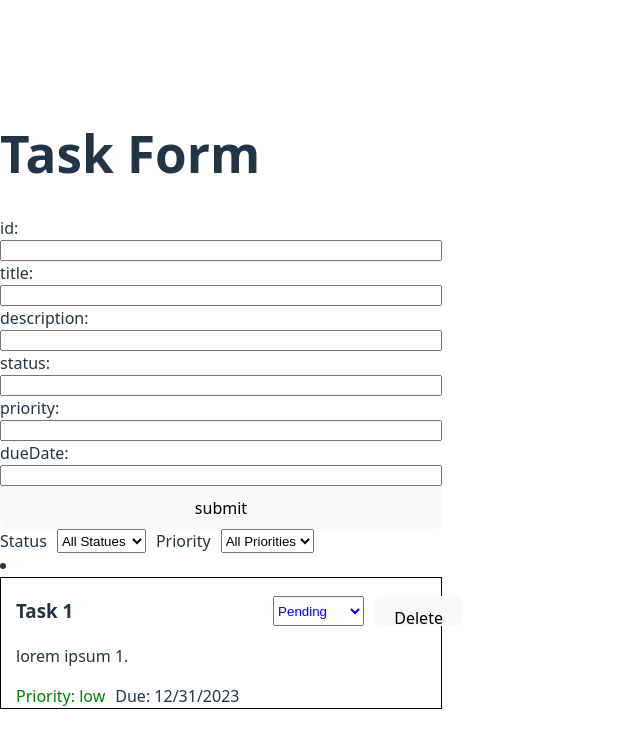
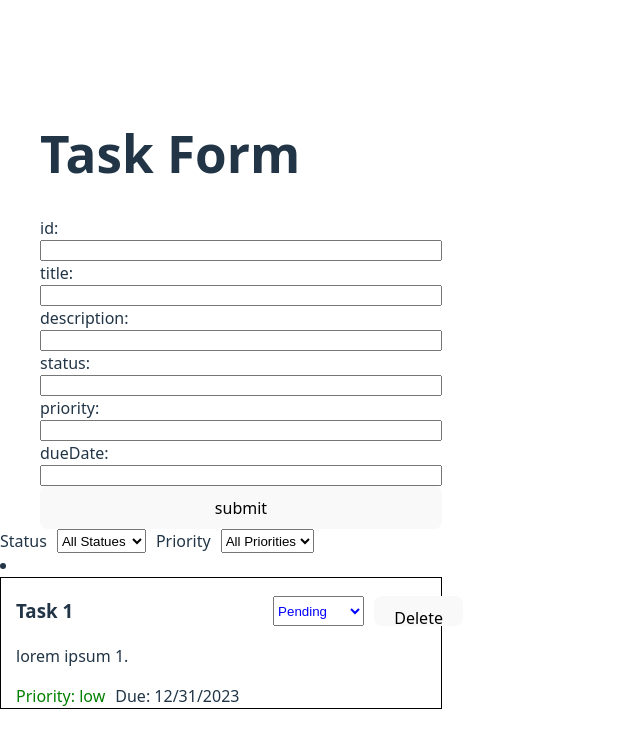
Before and after one commit to ScriptMang/sba9, a React (Vite) app: page / in a window 1280 px wide. Shown: the top 748 px of the page, without its empty margins (0-640 px from the left). Built offline with nearby package versions, Linux system fonts and the light colour scheme.

Commit message:
Set the left-margin to 40px for task-form

```diff
--- a/src/App.css
+++ b/src/App.css
@@ -44,4 +44,5 @@
 #taskForm {
     display: flex;
     flex-direction: column;
+    margin-left: 40px;
 }
```
